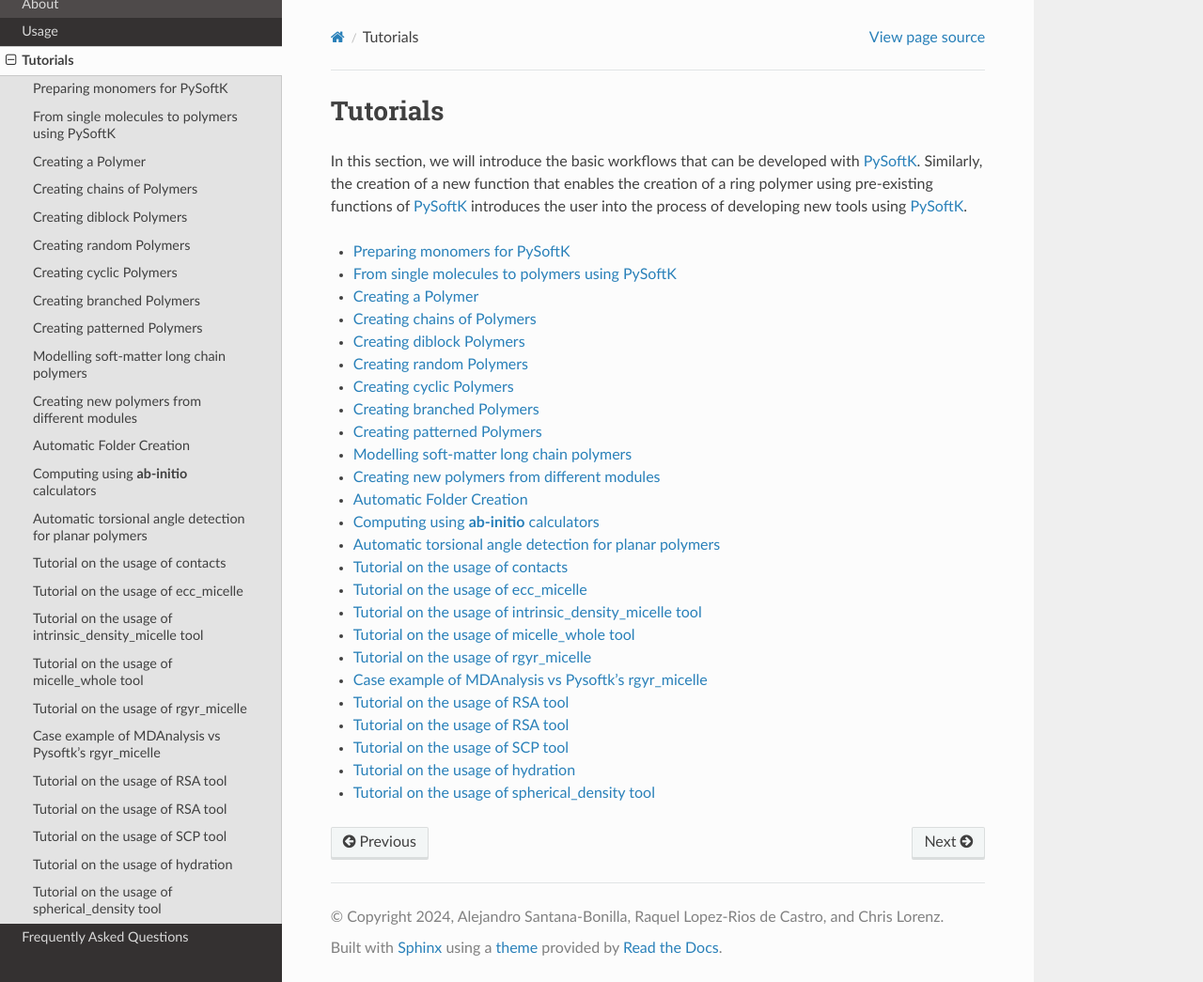
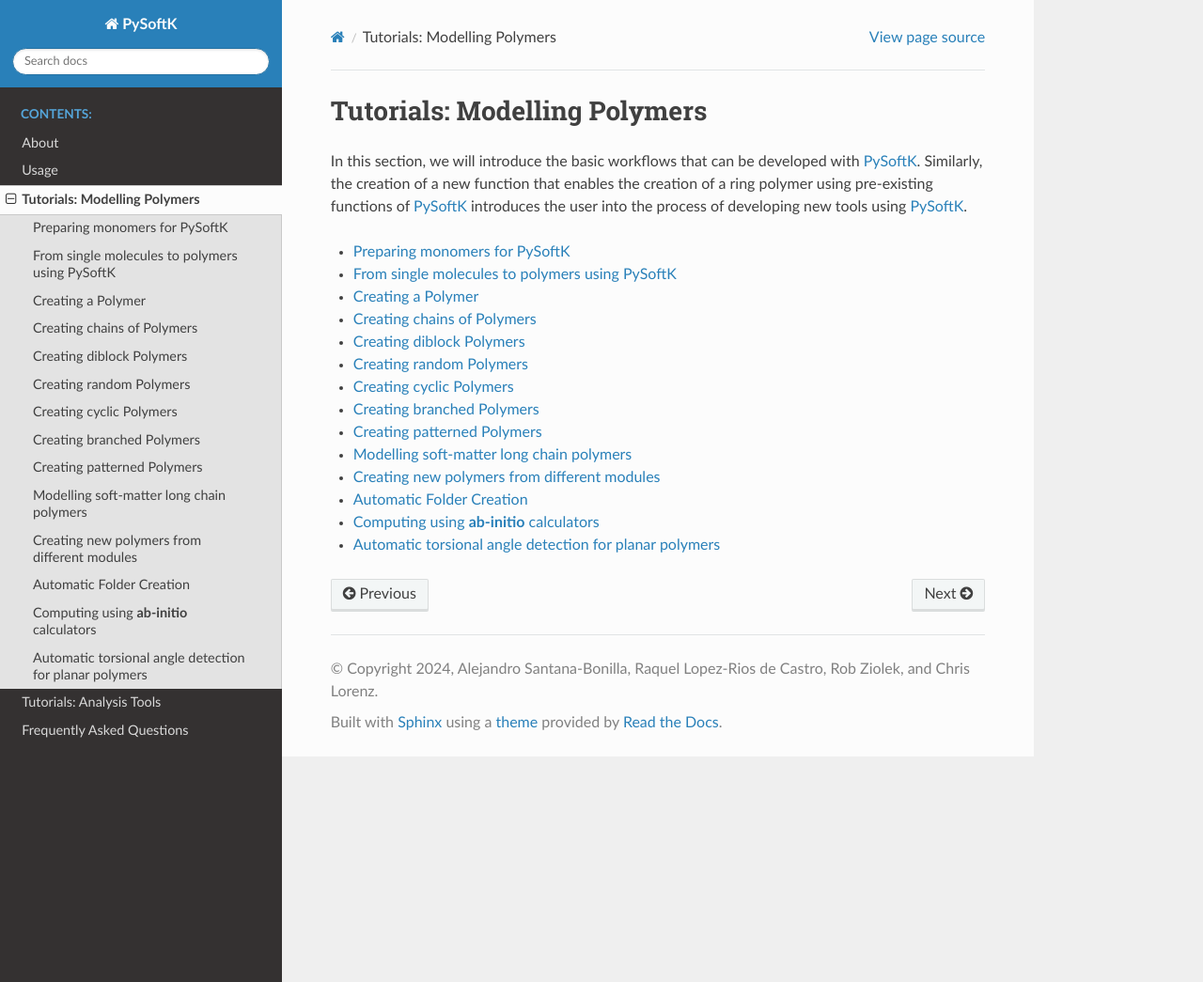
Before and after one commit to alejandrosantanabonilla/pysoftk, a Sphinx documentation site: the page built from docs/source/tutorials/tutorials.rst, in a window 1280 px wide and 1045 px high. Shown: the whole window at 94% size. Built offline with Sphinx 7.4.7 and the Read the Docs theme 2.0.0, drawn with Linux system fonts in a browser that asks for light colours; pages that are not in the unit, such as notebooks, are missing from menus.

Commit message:
New documentation improved topic organisation

```diff
--- a/docs/source/conf.py
+++ b/docs/source/conf.py
@@ -19,7 +19,7 @@
 # -- Project information -----------------------------------------------------
 
 project = 'PySoftK'
-copyright = '2024, Alejandro Santana-Bonilla, Raquel Lopez-Rios de Castro, and Chris Lorenz'
+copyright = '2024, Alejandro Santana-Bonilla, Raquel Lopez-Rios de Castro, Rob Ziolek, and Chris Lorenz'
 author = 'Alejandro Santana-Bonilla, Raquel Lopez-Rios de Castro, Rob Ziolek and  Chris Lorenz'
 
 # The full version, including alpha/beta/rc tags
--- a/docs/source/index.rst
+++ b/docs/source/index.rst
@@ -20,6 +20,7 @@
    about
    usage
    tutorials/tutorials
+   tutorials/tutorialspol
    faq
    modules
 
--- a/docs/source/tutorials/tutorials.rst
+++ b/docs/source/tutorials/tutorials.rst
@@ -2,8 +2,8 @@
 
 .. _tutorials:
 
-Tutorials
-=========
+Tutorials: Modelling Polymers
+==============================
 
 In this section, we will introduce the basic workflows that can be developed with PySoftK_. Similarly, the creation of a new function that enables the creation
 of a ring polymer using pre-existing functions of PySoftK_ introduces the user into the process of developing new tools using PySoftK_.
@@ -25,14 +25,3 @@
    create_folders
    calculator
    torsional
-   contacts_tutorial
-   ecc_tutorial
-   intrinsic_density_tutorial
-   micelle_whole_tutorial
-   rgyr_tutorial
-   rgyr_mdanalysis_vs_pysoftk
-   RSA_tutorial
-   RSA_protein_tutorial
-   SCP_tutorial
-   solvation_tutorial
-   spherical_density_tutorial
```
Also changed, not shown: docs/source/tutorials/tutorialspol.rst (added, +25 -0 lines), 2 other files.
